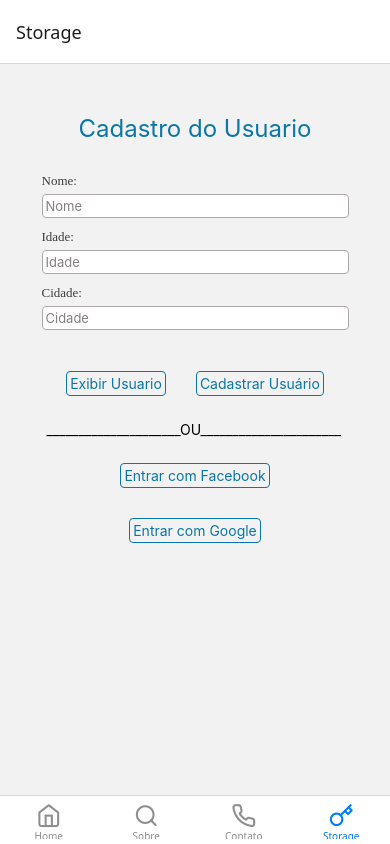
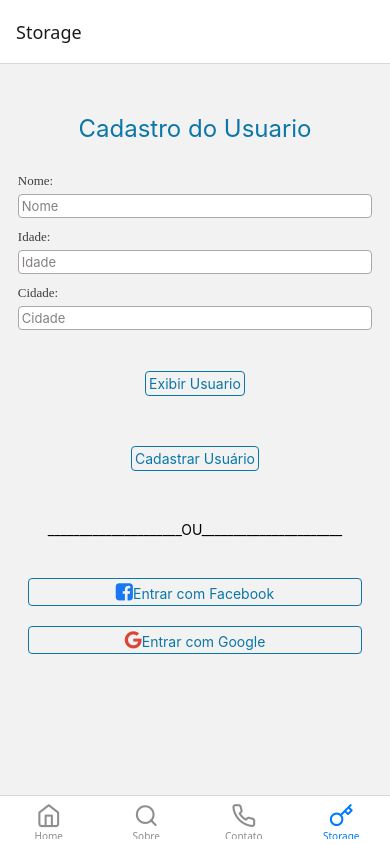
Before and after one commit to RaquelResende/MenuPizzaria, a React Native app: screen /Storage in a window 390 px wide. Built offline with nearby package versions, Linux system fonts and the light colour scheme.

Commit message:
implementando modal

```diff
--- a/src/Componentes/ComponenteStorage.jsx
+++ b/src/Componentes/ComponenteStorage.jsx
@@ -1,221 +1,268 @@
-import {View, ScrollView, Text, TouchableOpacity, TextInput, StyleSheet} from "react-native";
-import AsyncStorage  from "@react-native-async-storage/async-storage"
+import {
+  View,
+  ScrollView,
+  Text,
+  TouchableOpacity,
+  TextInput,
+  StyleSheet,
+  Modal,
+} from "react-native";
+import AsyncStorage from "@react-native-async-storage/async-storage";
 import { useState } from "react";
+import { FontAwesome } from "@expo/vector-icons";
 
-
-export default function ComponenteStorage(){
-    const [nome, setNome]= useState("");
+export default function ComponenteStorage() {
+  const [modalVisible, setModalVisible] = useState(false);
+  const [nome, setNome] = useState("");
   const [idade, setIdade] = useState("");
   const [cidade, setCidade] = useState("");
   const [usuarios, setUsuario] = useState([]);
 
-    async function SalvarNovoUsuario (){
+  async function SalvarNovoUsuario() {
     // objeto
-        try{
+    try {
       const novoUsuario = {
         id: Date.now().toString(),
         nome,
         idade,
         cidade,
       };
-        const dados = await
-        AsyncStorage.getItem("usuarios");
+      const dados = await AsyncStorage.getItem("usuarios");
       let lista = [];
-        if (dados !== null){
-            lista =  JSON.parse(dados)
+      if (dados !== null) {
+        lista = JSON.parse(dados);
       }
 
       lista.push(novoUsuario);
-        await AsyncStorage.setItem(
-            "usuarios",
-            JSON.stringify(lista)
-        );
+      await AsyncStorage.setItem("usuarios", JSON.stringify(lista));
       setUsuario(lista);
 
       setNome("");
       setIdade("");
       setCidade("");
-        alert("Usuario salvo com sucesso!")
-
-    }catch(error){
-        console.log("Erro",error);
+      alert("Usuario salvo com sucesso!");
+    } catch (error) {
+      console.log("Erro", error);
     }
   }
 
+  async function ResgatarUsuario() {
+    try {
+      const dados = await AsyncStorage.getItem("usuarios");
 
-    async function ResgatarUsuario() {
-        try{
-            const dados = await
-            AsyncStorage.getItem("usuarios");
-
-            if(dados !== null){
+      if (dados !== null) {
         setUsuario(JSON.parse(dados));
-
-            }else{
+      } else {
         console.log("Nenhum usuário encontrado");
       }
-
-
-        } catch(error){
-        console.log("Erro",error)
-
-         }
-
-
-    }
-
-    async function removerUsuario(idUsuario){
-        try{
-        const novaLista = usuarios.filter(usuario => usuario.id !== idUsuario);
-
-       await AsyncStorage.setItem(
-        "usuarios",
-       JSON.stringify(novaLista)
-       );
-
-        setUsuario(novaLista)
-
-        }catch(error){
-            console.log("Erro",error)
+    } catch (error) {
+      console.log("Erro", error);
     }
   }
 
+  async function removerUsuario(idUsuario) {
+    try {
+      const novaLista = usuarios.filter((usuario) => usuario.id !== idUsuario);
 
+      await AsyncStorage.setItem("usuarios", JSON.stringify(novaLista));
 
-    return(
+      setUsuario(novaLista);
+    } catch (error) {
+      console.log("Erro", error);
+    }
+  }
+  function modal() {
+    setModalVisible(true);
+  }
+  function fecharModal() {
+    setModalVisible(false);
+  }
 
+  return (
     <View style={style.containe}>
-
       <ScrollView>
-
-        <View  style={style.tituloContaine}>
-        <Text style={style.titulo}>
-        Cadastro do Usuario
-       </Text>
+        <View style={style.tituloContaine}>
+          <Text style={style.titulo}>Cadastro do Usuario</Text>
         </View>
 
         <label style={style.labelDescricao}>Nome:</label>
-       <TextInput style={style.textImput}
+        <TextInput
+          style={style.textImput}
           placeholder="Nome"
           value={nome}
           onChangeText={setNome}
         />
 
         <label style={style.labelDescricao}>Idade:</label>
-        <TextInput style={style.textImput}
+        <TextInput
+          style={style.textImput}
           placeholder="Idade"
           keyboardType="numeric"
           value={idade}
           onChangeText={setIdade}
         />
 
-        <label  style={style.labelDescricao} >Cidade:</label>
-        <TextInput style={style.textImput}
+        <label style={style.labelDescricao}>Cidade:</label>
+        <TextInput
+          style={style.textImput}
           placeholder="Cidade"
           value={cidade}
           onChangeText={setCidade}
         />
+
         <View style={style.botao}>
-         <TouchableOpacity style={style.botao} onPress={ResgatarUsuario}>
+          <TouchableOpacity
+            style={style.botao}
+            onPress={() => {
+              ResgatarUsuario();
+              modal();
+            }}
+          >
             <Text style={style.botaoSalvar}>Exibir Usuario</Text>
           </TouchableOpacity>
+        </View>
+        <Modal visible={modalVisible} animationType="slide" transparent={true}>
+          <View style={style.modalContainer}>
+            <View>
+              <Text style={style.modalTitulo}>
+                <FontAwesome name="user" size={20} color={"#0b76a8"} />
+                Usuario Cadastrado
+              </Text>
+              <TouchableOpacity
+                onPress={fecharModal}
+                style={style.botaoFecharModal}
+              >
+                <Text>
+                  <FontAwesome name="close" size={20} color={"#0b76a8"} />
+                </Text>
+              </TouchableOpacity>
+
+            </View>
+            <View>
             {usuarios.map((usuario) => (
-            <View key={usuario.id} >
+              <View key={usuario.id}>
                 <Text> {usuario.nome}</Text>
                 <Text> {usuario.idade}</Text>
                 <Text> {usuario.cidade}</Text>
               </View>
+            ))}
+          </View> </View>
 
-          )) }
+        </Modal>
+
+        <View style={style.botao}>
           <TouchableOpacity style={style.botao} onPress={SalvarNovoUsuario}>
             <Text style={style.botaoSalvar}>Cadastrar Usuário</Text>
           </TouchableOpacity>
         </View>
 
-        <Text style={style.botao}>_____________________OU______________________</Text>
+        <Text style={style.divisor}>
+          _____________________OU______________________
+        </Text>
 
-         <TouchableOpacity style={style.botaoOpcao} onPress={SalvarNovoUsuario}>
-         <Text style={style.botaoSalvar}>Entrar com Facebook</Text>
+        <TouchableOpacity onPress={SalvarNovoUsuario}>
+          <Text style={style.botaoOpcao}>
+            <FontAwesome name="facebook-square" size={20} color="#1877F2" />
+            Entrar com Facebook
+          </Text>
         </TouchableOpacity>
 
-        <TouchableOpacity style={style.botaoOpcao} onPress={SalvarNovoUsuario}>
-         <Text style={style.botaoSalvar}>Entrar com Google</Text>
+        <TouchableOpacity onPress={SalvarNovoUsuario}>
+          <Text style={style.botaoOpcao}>
+            <FontAwesome name="google" size={20} color="#DB4437" />
+            Entrar com Google
+          </Text>
         </TouchableOpacity>
-
-
-
-
-
       </ScrollView>
-
     </View>
-
-
-    )
+  );
 }
 
 const style = StyleSheet.create({
-    containe:{
+  containe: {
     flex: 1,
     alignItems: "center",
-        justifyContent:"flex-start",
-        marginTop:20,
-
-
+    justifyContent: "flex-start",
+    marginTop: 20,
   },
-    textImput:{
-     backgroundColor:"#fff",
-     borderRadius:4,
-     borderColor:"#aca7a7",
-     borderWidth:1,
-     paddingRight:100,
-     padding:3,
-     marginBottom:11,
-     fontSize:13,
-     color:"#858080"
+  textImput: {
+    backgroundColor: "#fff",
+    borderRadius: 4,
+    borderColor: "#aca7a7",
+    borderWidth: 1,
+    paddingRight: 97,
+    padding: 3,
+    marginBottom: 11,
+    fontSize: 13,
+    color: "#858080",
   },
-    tituloContaine:{
-      flexDirection:"row",
-      alignItems:"center",
-      justifyContent:"center",
-      padding:10,
-
-
+  tituloContaine: {
+    flexDirection: "row",
+    alignItems: "center",
+    justifyContent: "center",
+    padding: 10,
   },
-    titulo:{
-      color:"#0b76a8",
-      fontSize:24,
-      padding:20,
-
+  titulo: {
+    color: "#0b76a8",
+    fontSize: 24,
+    padding: 20,
   },
-    labelDescricao:{
-      marginBottom:5,
-      color:"#3f3d3d",
-      fontSize:13,
+  labelDescricao: {
+    marginBottom: 5,
+    color: "#3f3d3d",
+    fontSize: 13,
+  },
+  divisor: {
+    textAlign: "center",
+    padding: 30,
+  },
+  modalContainer: {
+    flex: 1,
+    backgroundColor: "#fff",
+    padding: 20,
+  },
+  modalTitulo: {
+    fontSize: 20,
+    fontWeight: "bold",
+    marginBottom: 10,
+  },
+  botaoFecharModal: {
+    position: "absolute",
+    top: 10,
+    right: 10,
   },
 
-    botaoSalvar:{
-    justifyContent:"center",
-     alignItems:"center",
-     borderRadius:4,
-     borderColor:"#0b76a8",
-     borderWidth:1,
-     padding:3,
-     margin:10,
-     color:"#0b76a8",
-     marginTop:20,
+  modalUsuario: {
+    fontSize: 16,
+    marginBottom: 5,
   },
-    botao:{
-    flexDirection:"row",
-    alignItems:"center",
-    justifyContent:"center",
-    padding:5,
+  botaoSalvar: {
+    justifyContent: "center",
+    alignItems: "center",
+    borderRadius: 4,
+    borderColor: "#0b76a8",
+    borderWidth: 1,
+    padding: 3,
+    margin: 10,
+    color: "#0b76a8",
+    marginTop: 20,
   },
- botaoOpcao:{
-  flexDirection:"row",
-    alignItems:"center",
-    justifyContent:"center",
-
+  botao: {
+    flexDirection: "row",
+    alignItems: "center",
+    justifyContent: "center",
+    padding: 5,
   },
-
-})
+  botaoOpcao: {
+    alignItems: "center",
+    justifyContent: "center",
+    borderRadius: 4,
+    borderColor: "#0b76a8",
+    borderWidth: 1,
+    padding: 3,
+    margin: 10,
+    color: "#0b76a8",
+    marginTop: 10,
+    textAlign: "center",
+  },
+});
```
Also changed, not shown: 1 other file (tests, documents, lock files or other folders). Lines whose indentation alone changed are shown as unchanged.
